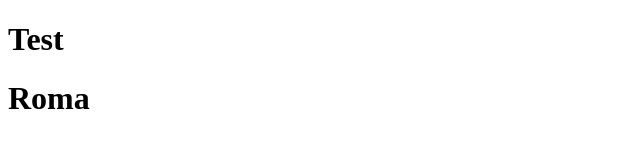
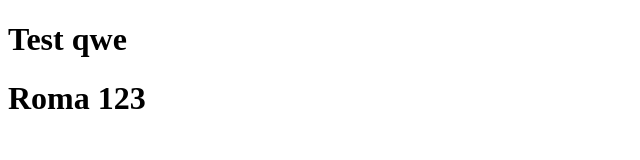
Before and after one commit to vitala8896/test, a plain HTML site: page test.html in a window 1280 px wide. Shown: the whole page, without its empty margins (0-640 px from the left). Drawn offline with Linux system fonts and the light colour scheme.

Commit message:
automation 2

```diff
--- a/test.html
+++ b/test.html
@@ -7,7 +7,7 @@
     <title>Document</title>
 </head>
 <body>
-    <h1>Test</h1>
-    <h1>Roma</h1>
+    <h1>Test qwe</h1>
+    <h1>Roma 123</h1>
 </body>
 </html>
```
Also changed, not shown: index.html (+1 -1 lines).
